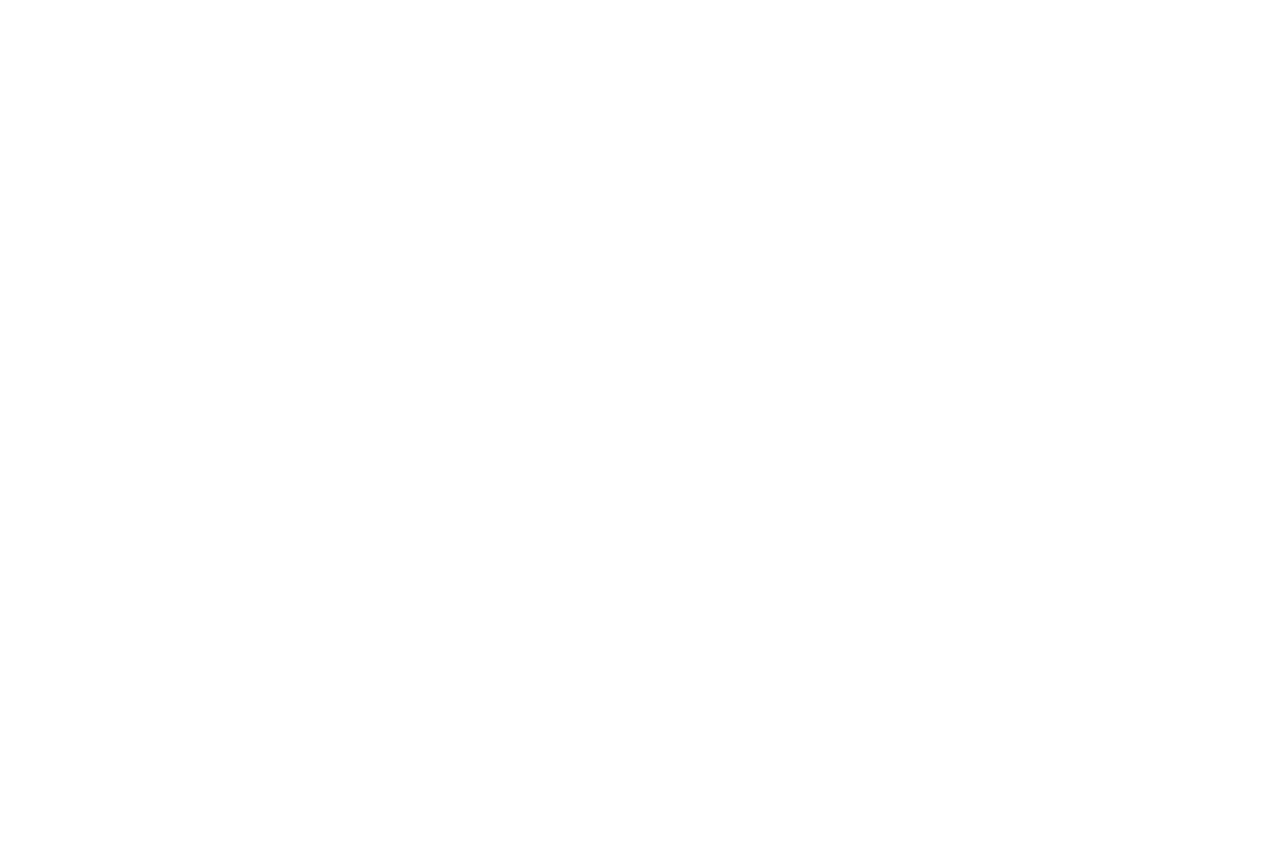
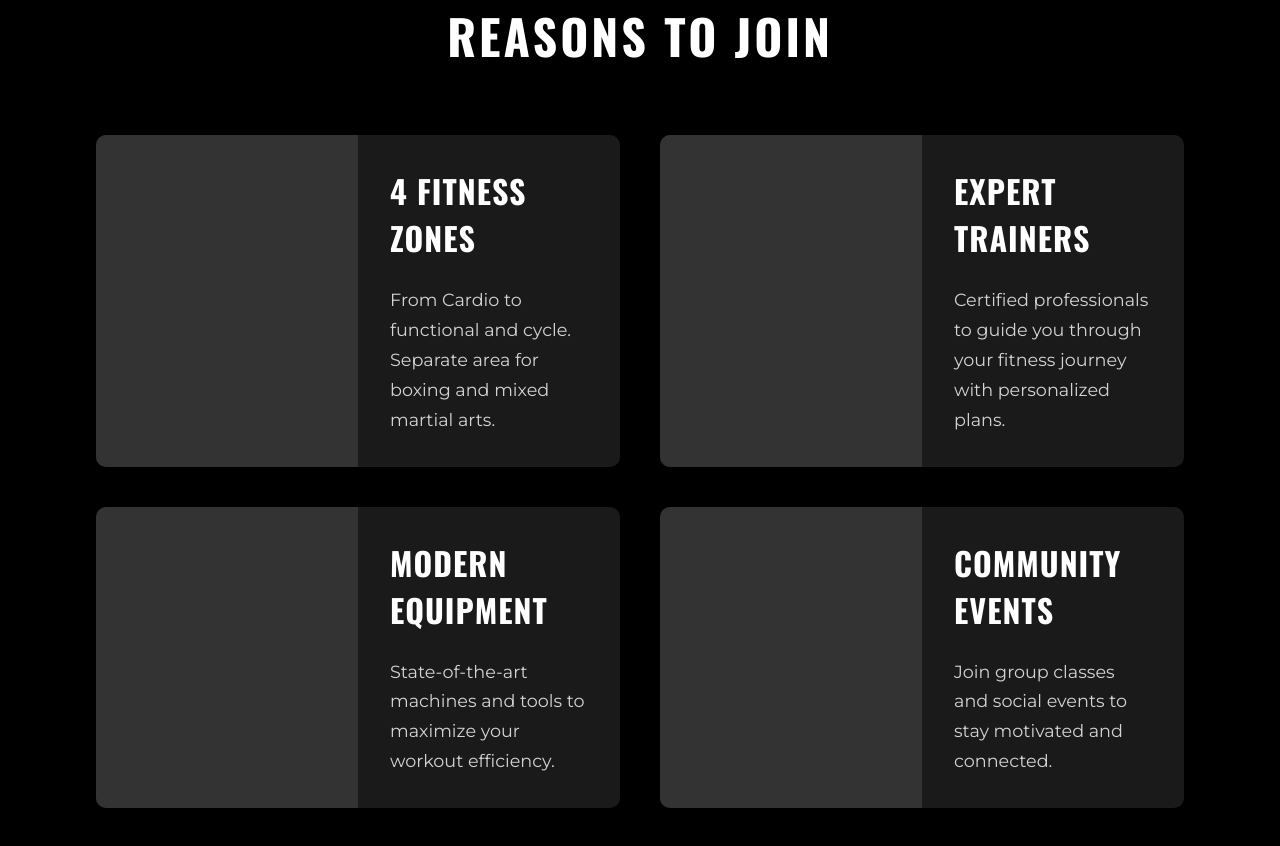
Before and after one commit to Akbarshoh404/gym-1, a React (Create React App) app: page / in a window 1280 px wide. Shown: the part 900-1746 px from the top of the page. Before the commit the page ends 800 px from the top, so only its background shows below. Built offline with nearby package versions, Linux system fonts and the light colour scheme.

Commit message:
responsive section1

```diff
--- a/src/Pages/Home/Header/style.module.scss
+++ b/src/Pages/Home/Header/style.module.scss
@@ -27,7 +27,7 @@
 
 .container {
   width: 85%;
-  margin:auto;
+  margin: auto;
   position: relative;
   z-index: 2;
   min-height: 100vh;
@@ -68,13 +68,13 @@
 }
 
 .startButton {
-  background-color: #00ff00;
+  background-color: #faff00;
   color: black;
   padding: 0.8rem 1.5rem;
   border: none;
   border-radius: 4px;
   cursor: pointer;
-  box-shadow: 0 0 10px #00ff00;
+  box-shadow: 0 0 10px #faff00;
   transition: all 0.3s ease;
   font-family: "Montserrat", sans-serif;
   font-weight: 600;
@@ -82,7 +82,7 @@
   letter-spacing: 1px;
 
   &:hover {
-    box-shadow: 0 0 15px #00ff00;
+    box-shadow: 0 0 15px #faff00;
   }
 }
 
--- /dev/null
+++ b/src/Pages/Home/Section1/index.jsx
@@ -0,0 +1,60 @@
+import React from "react";
+import styles from "./style.module.scss";
+
+const Section1 = () => {
+  return (
+    <section className={styles.section}>
+      <div className={styles.container}>
+        <h2 className={styles.sectionTitle}>Reasons to Join</h2>
+
+        <div className={styles.cards}>
+          <div className={styles.card}>
+            <div className={styles.cardImage}></div>
+            <div className={styles.cardTexts}>
+              <h3>4 Fitness Zones</h3>
+              <p>
+                From Cardio to functional and cycle. Separate area for boxing
+                and mixed martial arts.
+              </p>
+            </div>
+          </div>
+
+          <div className={styles.card}>
+            <div className={styles.cardImage}></div>
+            <div className={styles.cardTexts}>
+              <h3>Expert Trainers</h3>
+              <p>
+                Certified professionals to guide you through your fitness
+                journey with personalized plans.
+              </p>
+            </div>
+          </div>
+
+          <div className={styles.card}>
+            <div className={styles.cardImage}></div>
+            <div className={styles.cardTexts}>
+              <h3>Modern Equipment</h3>
+              <p>
+                State-of-the-art machines and tools to maximize your workout
+                efficiency.
+              </p>
+            </div>
+          </div>
+
+          <div className={styles.card}>
+            <div className={styles.cardImage}></div>
+            <div className={styles.cardTexts}>
+              <h3>Community Events</h3>
+              <p>
+                Join group classes and social events to stay motivated and
+                connected.
+              </p>
+            </div>
+          </div>
+        </div>
+      </div>
+    </section>
+  );
+};
+
+export default Section1;
--- /dev/null
+++ b/src/Pages/Home/Section1/style.module.scss
@@ -0,0 +1,170 @@
+@import url("https://fonts.googleapis.com/css2?family=Montserrat:wght@400;600&family=Oswald:wght@400;700&display=swap");
+
+* {
+  margin: 0px;
+  padding: 0px;
+  box-sizing: border-box;
+}
+
+.section {
+  width: 100%;
+  height: fit-content;
+  padding: 100px 0;
+  background-color: black;
+  color: white;
+}
+
+.container {
+  width: 85%;
+  margin: auto;
+  display: flex IAction;
+  flex-direction: column;
+  justify-content: center;
+  align-items: center;
+}
+
+.sectionTitle {
+  text-align: center;
+  font-family: "Oswald", sans-serif;
+  font-size: 3rem;
+  font-weight: 700;
+  text-transform: uppercase;
+  letter-spacing: 3px;
+  margin-bottom: 4rem;
+}
+
+.cards {
+  display: grid;
+  grid-template-columns: repeat(2, 1fr);
+  gap: 40px;
+  width: 100%;
+}
+
+.card {
+  display: flex;
+  background-color: #1a1a1a;
+  border-radius: 10px;
+  overflow: hidden;
+  transition: transform 0.3s ease;
+
+  &:hover {
+    transform: translateY(-5px);
+  }
+
+  .cardImage {
+    width: 50%;
+    min-width: 250px;
+    background-color: #333; // Placeholder for image
+    // Replace with actual image when available:
+    // background-image: url(../../../path-to-image.jpg);
+    background-size: cover;
+    background-position: center;
+  }
+
+  .cardTexts {
+    display: flex;
+    flex-direction: column;
+    padding: 2rem;
+    width: 50%;
+
+    h3 {
+      font-family: "Oswald", sans-serif;
+      font-size: 2rem;
+      font-weight: 700;
+      margin-bottom: 1.5rem;
+      color: white;
+      text-transform: uppercase;
+      letter-spacing: 1px;
+    }
+
+    p {
+      font-family: "Montserrat", sans-serif;
+      font-size: 1.1rem;
+      color: #d3d3d3;
+      line-height: 1.7;
+    }
+  }
+}
+
+// Responsive adjustments
+@media (max-width: 1200px) {
+  .cards {
+    grid-template-columns: 1fr;
+  }
+}
+
+@media (max-width: 768px) {
+  .section {
+    padding: 60px 0;
+  }
+
+  .sectionTitle {
+    font-size: 2.5rem;
+    margin-bottom: 2.5rem;
+  }
+
+  .cards {
+    grid-template-columns: 1fr;
+    gap: 30px;
+  }
+
+  .card {
+    flex-direction: column;
+
+    .cardImage {
+      width: 100%;
+      height: 250px;
+      min-width: unset;
+    }
+
+    .cardTexts {
+      width: 100%;
+      padding: 1.5rem;
+
+      h3 {
+        font-size: 1.75rem;
+      }
+
+      p {
+        font-size: 1rem;
+      }
+    }
+  }
+}
+
+@media (max-width: 480px) {
+  .section {
+    padding: 40px 0;
+  }
+
+  .container {
+    width: 90%;
+  }
+
+  .sectionTitle {
+    font-size: 2rem;
+    letter-spacing: 2px;
+  }
+
+  .cards {
+    gap: 20px;
+  }
+
+  .card {
+    .cardImage {
+      height: 200px;
+    }
+
+    .cardTexts {
+      padding: 1rem;
+
+      h3 {
+        font-size: 1.5rem;
+      }
+
+      p {
+        font-size: 0.9rem;
+      }
+    }
+  }
+}
--- a/src/Pages/Home/index.jsx
+++ b/src/Pages/Home/index.jsx
@@ -2,12 +2,14 @@
 
 import Header from "./Header";
 import Navbar from "../../Layoutes/Navbar";
+import Section1 from "./Section1";
 
 const LandingHome = () => {
   return (
     <>
-      <Navbar/>
+      <Navbar />
       <Header />
+      <Section1 />
     </>
   );
 };
```
